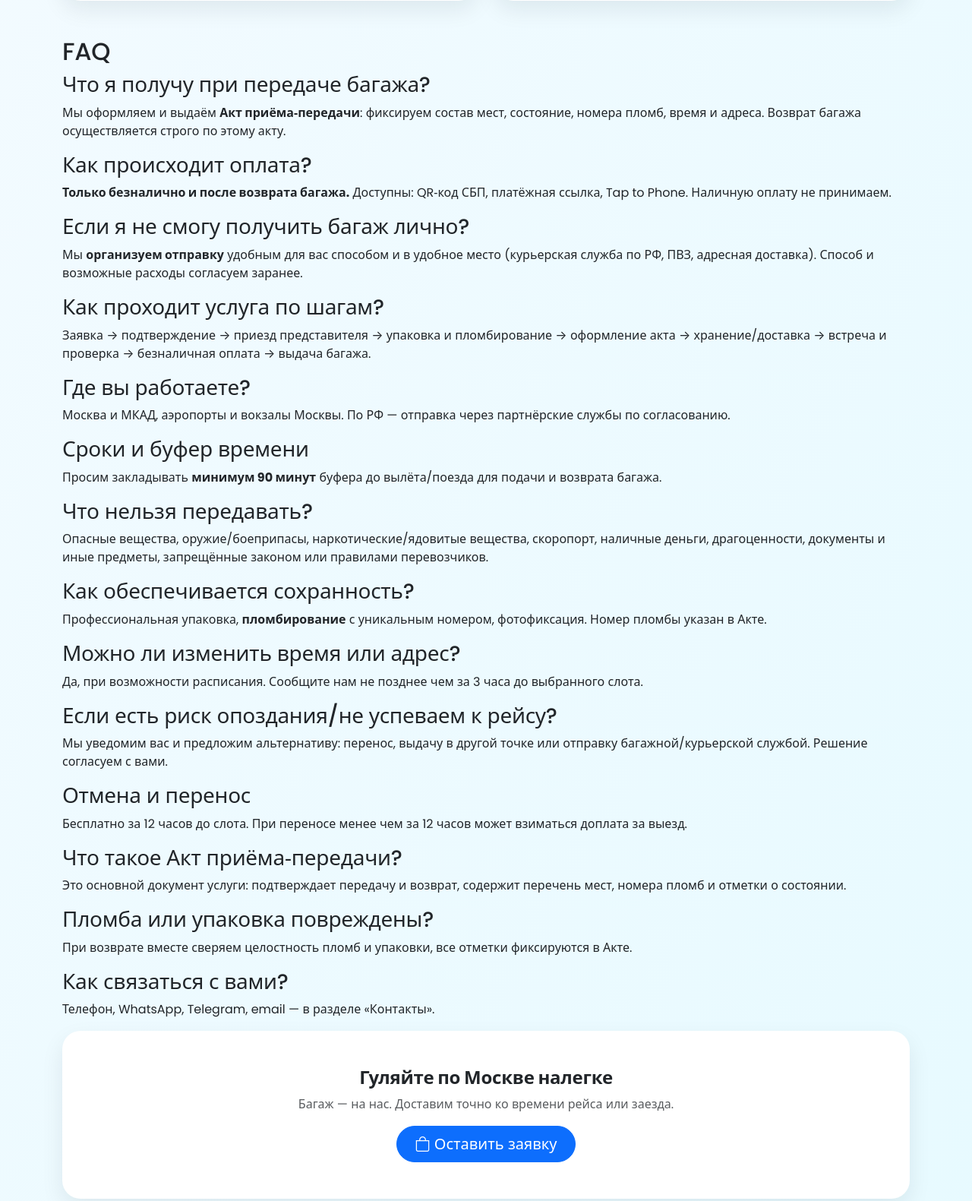
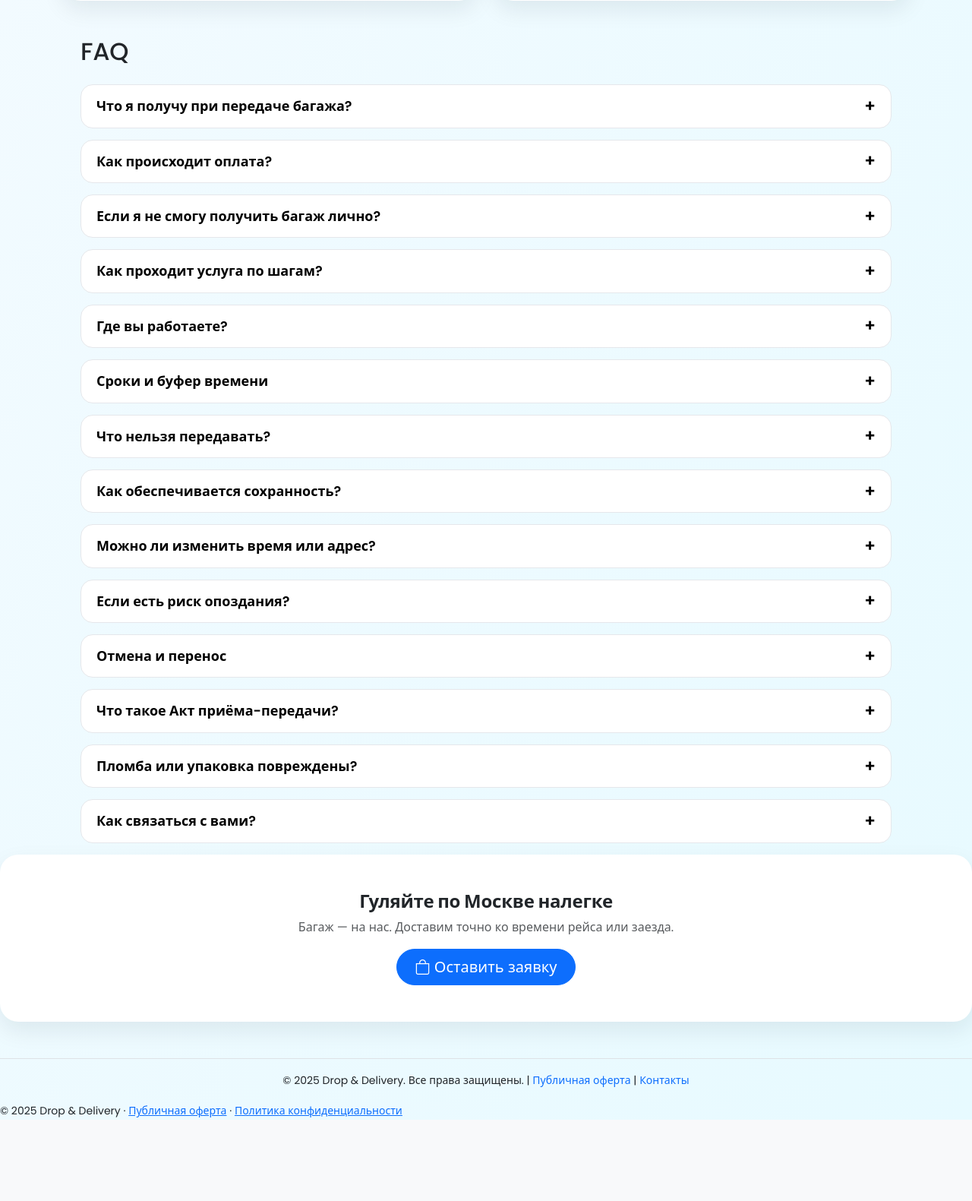
Before and after one commit to IsaevIvann/dd-project, a Django app: page / in a window 1280 px wide. Shown: the part 2034-3615 px from the top of the page at 76% size. After the commit the page ends 3508 px from the top, so only its background shows below. Run offline with Django 5.2, Linux system fonts and the light colour scheme.

Commit message:
+ index 2

```diff
--- a/src/core/templates/core/index.html
+++ b/src/core/templates/core/index.html
@@ -274,81 +274,110 @@
 
 
 <!-- FAQ -->
-<section class="faq">
-  <h2>FAQ</h2>
+<section class="faq max-w-3xl mx-auto px-4 py-8">
+  <h2 class="text-3xl font-semibold mb-4">FAQ</h2>
 
 
 
-  <div class="faq-item">
-    <h3>Что я получу при передаче багажа?</h3>
-    <p>Мы оформляем и выдаём <strong>Акт приёма‑передачи</strong>: фиксируем состав мест, состояние, номера пломб, время и адреса. Возврат багажа осуществляется строго по этому акту.</p>
+    <button class="acc-trigger" aria-expanded="false" aria-controls="faq1" id="faq1-trigger">Что я получу при передаче багажа?</button>
+    <div class="acc-panel" id="faq1" role="region" aria-labelledby="faq1-trigger">
+      <p>Мы оформляем и выдаём <strong>Акт приёма-передачи</strong>: фиксируем состав мест, состояние, номера пломб, время и адреса. Возврат багажа осуществляется строго по этому акту.</p>
     </div>
 
-  <div class="faq-item">
-    <h3>Как происходит оплата?</h3>
-    <p><strong>Только безналично и после возврата багажа.</strong> Доступны: QR‑код СБП, платёжная ссылка, Tap to Phone. Наличную оплату не принимаем.</p>
+    <button class="acc-trigger" aria-expanded="false" aria-controls="faq2" id="faq2-trigger">Как происходит оплата?</button>
+    <div class="acc-panel" id="faq2" role="region" aria-labelledby="faq2-trigger">
+      <p><strong>Только безналично и после возврата багажа.</strong> Доступны: QR-код СБП, платёжная ссылка, Tap to Phone. Наличную оплату не принимаем.</p>
     </div>
 
-  <div class="faq-item">
-    <h3>Если я не смогу получить багаж лично?</h3>
+    <button class="acc-trigger" aria-expanded="false" aria-controls="faq3" id="faq3-trigger">Если я не смогу получить багаж лично?</button>
+    <div class="acc-panel" id="faq3" role="region" aria-labelledby="faq3-trigger">
       <p>Мы <strong>организуем отправку</strong> удобным для вас способом и в удобное место (курьерская служба по РФ, ПВЗ, адресная доставка). Способ и возможные расходы согласуем заранее.</p>
     </div>
 
-  <div class="faq-item">
-    <h3>Как проходит услуга по шагам?</h3>
+    <button class="acc-trigger" aria-expanded="false" aria-controls="faq4" id="faq4-trigger">Как проходит услуга по шагам?</button>
+    <div class="acc-panel" id="faq4" role="region" aria-labelledby="faq4-trigger">
       <p>Заявка → подтверждение → приезд представителя → упаковка и пломбирование → оформление акта → хранение/доставка → встреча и проверка → безналичная оплата → выдача багажа.</p>
     </div>
 
-  <div class="faq-item">
-    <h3>Где вы работаете?</h3>
+    <button class="acc-trigger" aria-expanded="false" aria-controls="faq5" id="faq5-trigger">Где вы работаете?</button>
+    <div class="acc-panel" id="faq5" role="region" aria-labelledby="faq5-trigger">
       <p>Москва и МКАД, аэропорты и вокзалы Москвы. По РФ — отправка через партнёрские службы по согласованию.</p>
     </div>
 
-  <div class="faq-item">
-    <h3>Сроки и буфер времени</h3>
-    <p>Просим закладывать <strong>минимум 90 минут</strong> буфера до вылёта/поезда для подачи и возврата багажа.</p>
+    <button class="acc-trigger" aria-expanded="false" aria-controls="faq6" id="faq6-trigger">Сроки и буфер времени</button>
+    <div class="acc-panel" id="faq6" role="region" aria-labelledby="faq6-trigger">
+      <p>Просим закладывать минимум <strong>90 минут</strong> буфера до вылёта/поезда для подачи и возврата багажа.</p>
     </div>
 
-  <div class="faq-item">
-    <h3>Что нельзя передавать?</h3>
+    <button class="acc-trigger" aria-expanded="false" aria-controls="faq7" id="faq7-trigger">Что нельзя передавать?</button>
+    <div class="acc-panel" id="faq7" role="region" aria-labelledby="faq7-trigger">
       <p>Опасные вещества, оружие/боеприпасы, наркотические/ядовитые вещества, скоропорт, наличные деньги, драгоценности, документы и иные предметы, запрещённые законом или правилами перевозчиков.</p>
     </div>
 
-  <div class="faq-item">
-    <h3>Как обеспечивается сохранность?</h3>
+    <button class="acc-trigger" aria-expanded="false" aria-controls="faq8" id="faq8-trigger">Как обеспечивается сохранность?</button>
+    <div class="acc-panel" id="faq8" role="region" aria-labelledby="faq8-trigger">
       <p>Профессиональная упаковка, <strong>пломбирование</strong> с уникальным номером, фотофиксация. Номер пломбы указан в Акте.</p>
     </div>
 
-  <div class="faq-item">
-    <h3>Можно ли изменить время или адрес?</h3>
+    <button class="acc-trigger" aria-expanded="false" aria-controls="faq9" id="faq9-trigger">Можно ли изменить время или адрес?</button>
+    <div class="acc-panel" id="faq9" role="region" aria-labelledby="faq9-trigger">
       <p>Да, при возможности расписания. Сообщите нам не позднее чем за 3 часа до выбранного слота.</p>
     </div>
 
-  <div class="faq-item">
-    <h3>Если есть риск опоздания/не успеваем к рейсу?</h3>
+    <button class="acc-trigger" aria-expanded="false" aria-controls="faq10" id="faq10-trigger">Если есть риск опоздания?</button>
+    <div class="acc-panel" id="faq10" role="region" aria-labelledby="faq10-trigger">
       <p>Мы уведомим вас и предложим альтернативу: перенос, выдачу в другой точке или отправку багажной/курьерской службой. Решение согласуем с вами.</p>
     </div>
 
-  <div class="faq-item">
-    <h3>Отмена и перенос</h3>
+    <button class="acc-trigger" aria-expanded="false" aria-controls="faq11" id="faq11-trigger">Отмена и перенос</button>
+    <div class="acc-panel" id="faq11" role="region" aria-labelledby="faq11-trigger">
       <p>Бесплатно за 12 часов до слота. При переносе менее чем за 12 часов может взиматься доплата за выезд.</p>
     </div>
 
-  <div class="faq-item">
-    <h3>Что такое Акт приёма‑передачи?</h3>
-    <p>Это основной документ услуги: подтверждает передачу и возврат, содержит перечень мест, номера пломб и отметки о состоянии.</p>
+    <button class="acc-trigger" aria-expanded="false" aria-controls="faq12" id="faq12-trigger">Что такое Акт приёма-передачи?</button>
+    <div class="acc-panel" id="faq12" role="region" aria-labelledby="faq12-trigger">
+      <p>Основной документ услуги: подтверждает передачу и возврат, содержит перечень мест, номера пломб и отметки о состоянии.</p>
     </div>
 
-  <div class="faq-item">
-    <h3>Пломба или упаковка повреждены?</h3>
+    <button class="acc-trigger" aria-expanded="false" aria-controls="faq13" id="faq13-trigger">Пломба или упаковка повреждены?</button>
+    <div class="acc-panel" id="faq13" role="region" aria-labelledby="faq13-trigger">
       <p>При возврате вместе сверяем целостность пломб и упаковки, все отметки фиксируются в Акте.</p>
     </div>
 
-  <div class="faq-item">
-    <h3>Как связаться с вами?</h3>
+    <button class="acc-trigger" aria-expanded="false" aria-controls="faq14" id="faq14-trigger">Как связаться с вами?</button>
+    <div class="acc-panel" id="faq14" role="region" aria-labelledby="faq14-trigger">
       <p>Телефон, WhatsApp, Telegram, email — в разделе «Контакты».</p>
     </div>
+  </div>
 </section>
+
+<style>
+.faq .acc-trigger{width:100%;text-align:left;border:1px solid #e5e7eb;border-radius:16px;padding:16px 20px;margin-bottom:10px;background:#fff;font-size:18px;line-height:1.3;font-weight:600;display:flex;justify-content:space-between;align-items:center;transition:background .2s,border-color .2s}
+.faq .acc-trigger::after{content:"+";font-size:22px;line-height:1}
+.faq .acc-trigger[aria-expanded="true"]{background:#f8fafc;border-color:#cbd5e1}
+.faq .acc-trigger[aria-expanded="true"]::after{content:"–"}
+.faq .acc-panel{overflow:hidden;max-height:0;transition:max-height .25s ease;padding:0 4px;margin:-5px 0 10px 0}
+.faq .acc-panel p{padding:8px 4px 6px}
+</style>
+
+<script>
+(function(){
+  const triggers=document.querySelectorAll('.acc-trigger');
+  function closeAll(){triggers.forEach(b=>{b.setAttribute('aria-expanded','false');const p=b.nextElementSibling;p.style.maxHeight=null;});}
+  triggers.forEach(btn=>{
+    btn.addEventListener('click',()=>{
+      const isOpen=btn.getAttribute('aria-expanded')==='true';
+      closeAll();
+      if(!isOpen){
+        btn.setAttribute('aria-expanded','true');
+        const panel=btn.nextElementSibling;
+        panel.style.maxHeight=panel.scrollHeight+'px';
+      }
+    });
+  });
+})();
+</script>
+
 
 <!-- Мини‑CTA -->
 <section class="card-dd p-4 p-md-5 mb-4 text-center">
```
Lines whose indentation alone changed are shown as unchanged.
